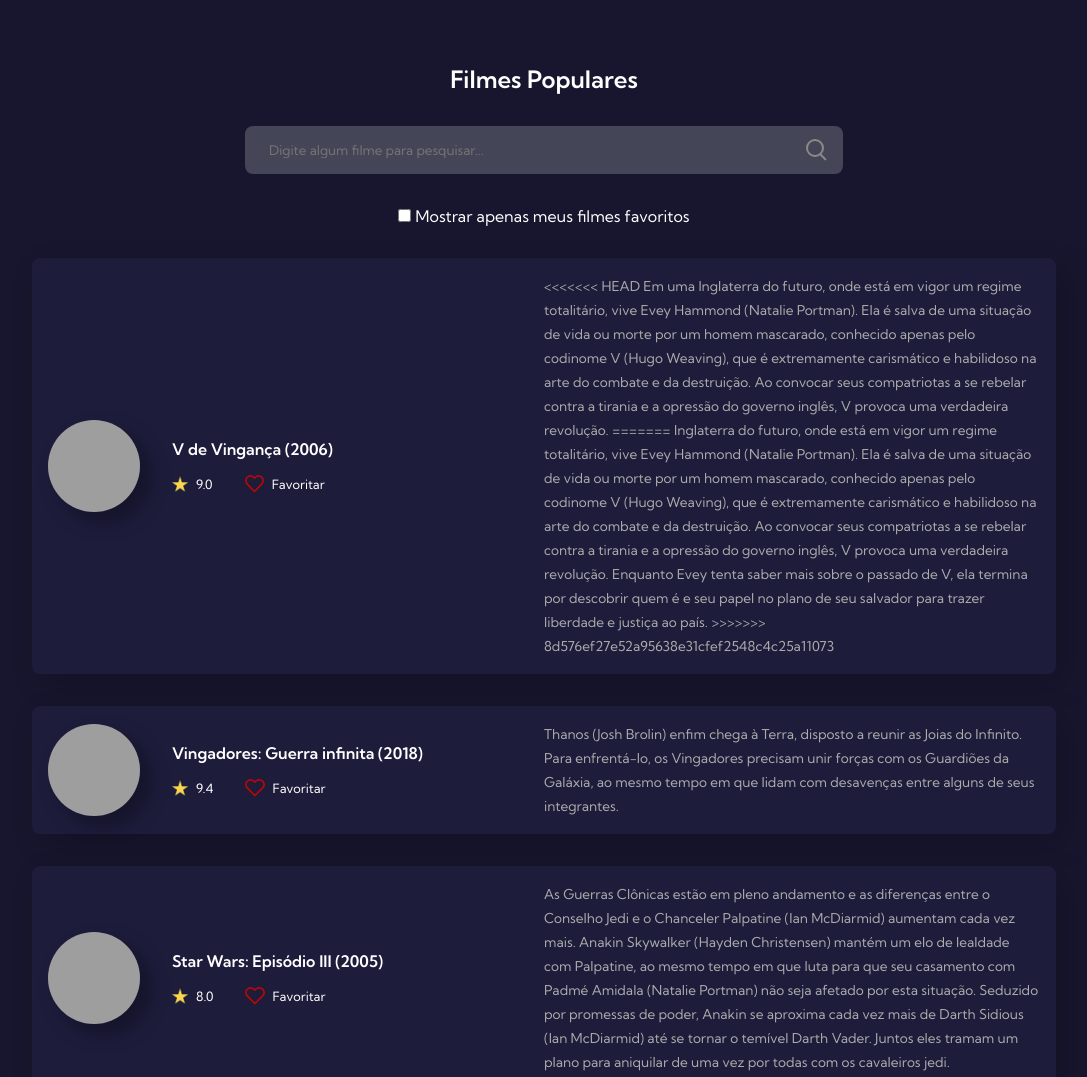
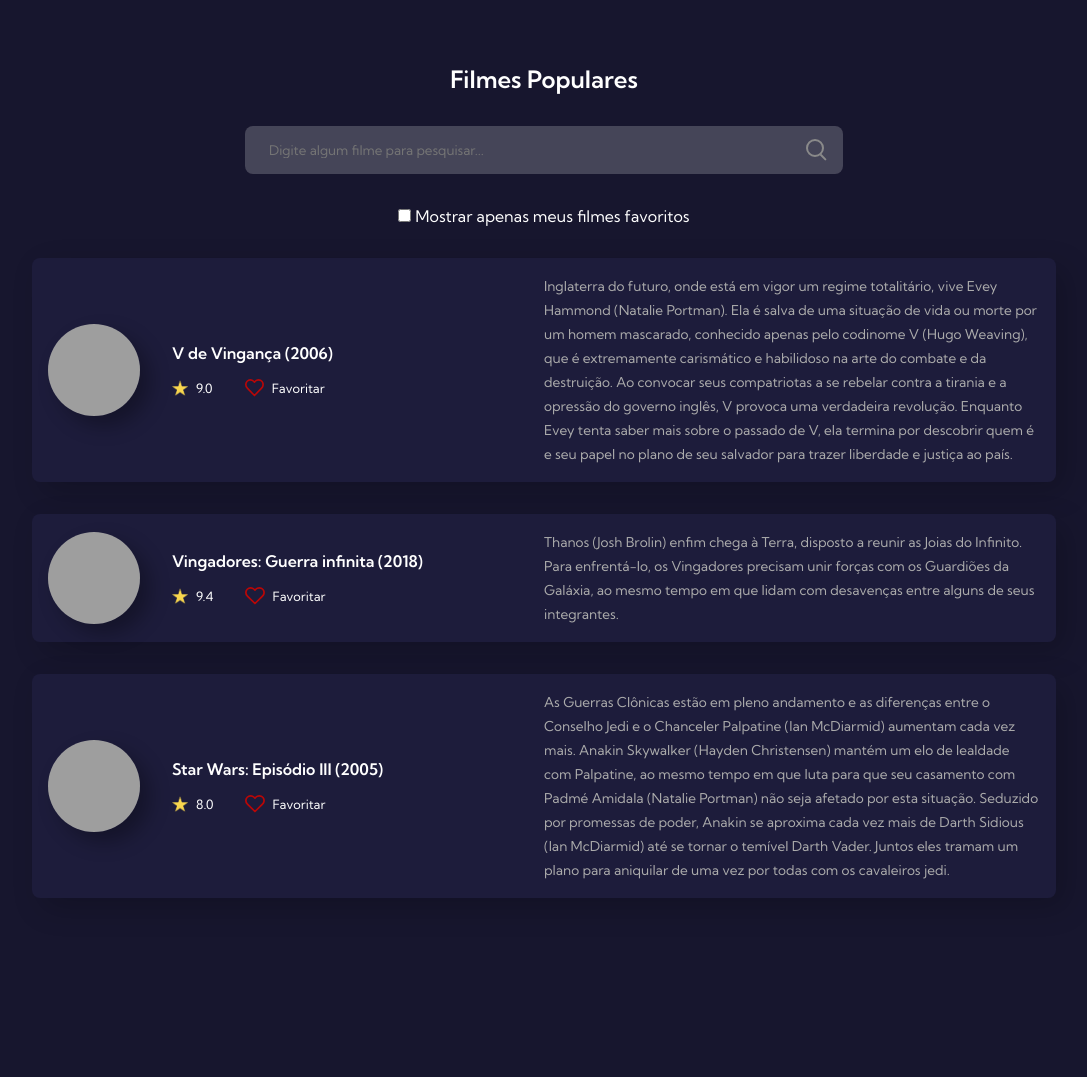
Before and after one commit to marcoss00/7DaysOfCode---GitHub, a plain HTML site: page index.html in a window 1280 px wide. Shown: the top 1077 px of the page, without its empty margins (96-1183 px from the left). After the commit the page ends 962 px from the top, so only its background shows below. Drawn offline with Linux system fonts and the light colour scheme; grey boxes are pictures that could not be loaded.

Commit message:
projeto finalizado

```diff
--- a/index.html
+++ b/index.html
@@ -42,11 +42,7 @@
           </div>
         </div>
         <div class="movie-description">
-<<<<<<< HEAD
-          <span>Em uma Inglaterra do futuro, onde está em vigor um regime totalitário, vive Evey Hammond (Natalie Portman). Ela é salva de uma situação de vida ou morte por um homem mascarado, conhecido apenas pelo codinome V (Hugo Weaving), que é extremamente carismático e habilidoso na arte do combate e da destruição. Ao convocar seus compatriotas a se rebelar contra a tirania e a opressão do governo inglês, V provoca uma verdadeira revolução.</span>
-=======
           <span>Inglaterra do futuro, onde está em vigor um regime totalitário, vive Evey Hammond (Natalie Portman). Ela é salva de uma situação de vida ou morte por um homem mascarado, conhecido apenas pelo codinome V (Hugo Weaving), que é extremamente carismático e habilidoso na arte do combate e da destruição. Ao convocar seus compatriotas a se rebelar contra a tirania e a opressão do governo inglês, V provoca uma verdadeira revolução. Enquanto Evey tenta saber mais sobre o passado de V, ela termina por descobrir quem é e seu papel no plano de seu salvador para trazer liberdade e justiça ao país.</span>
->>>>>>> 8d576ef27e52a95638e31cfef2548c4c25a11073
         </div>
       </div>
 
```
